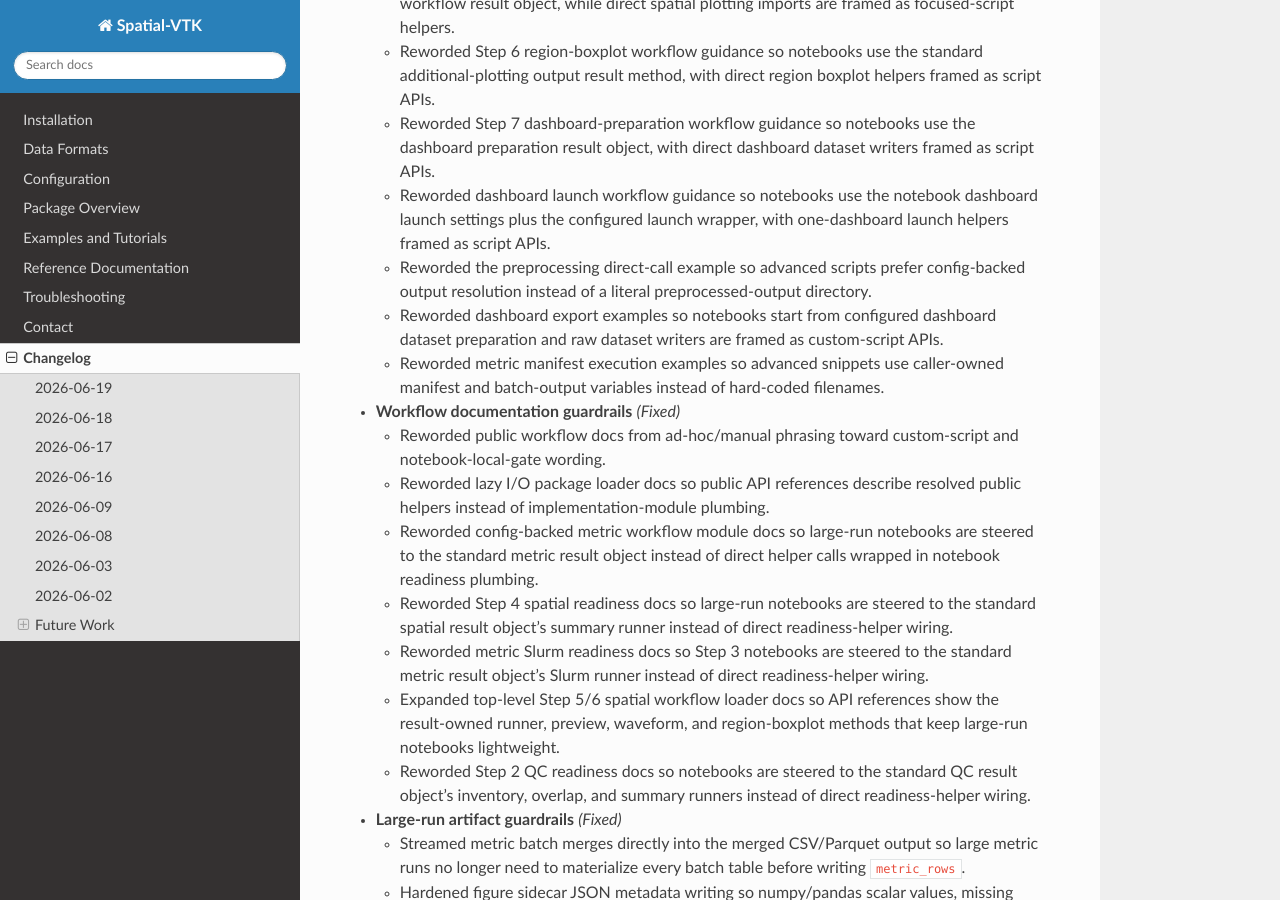
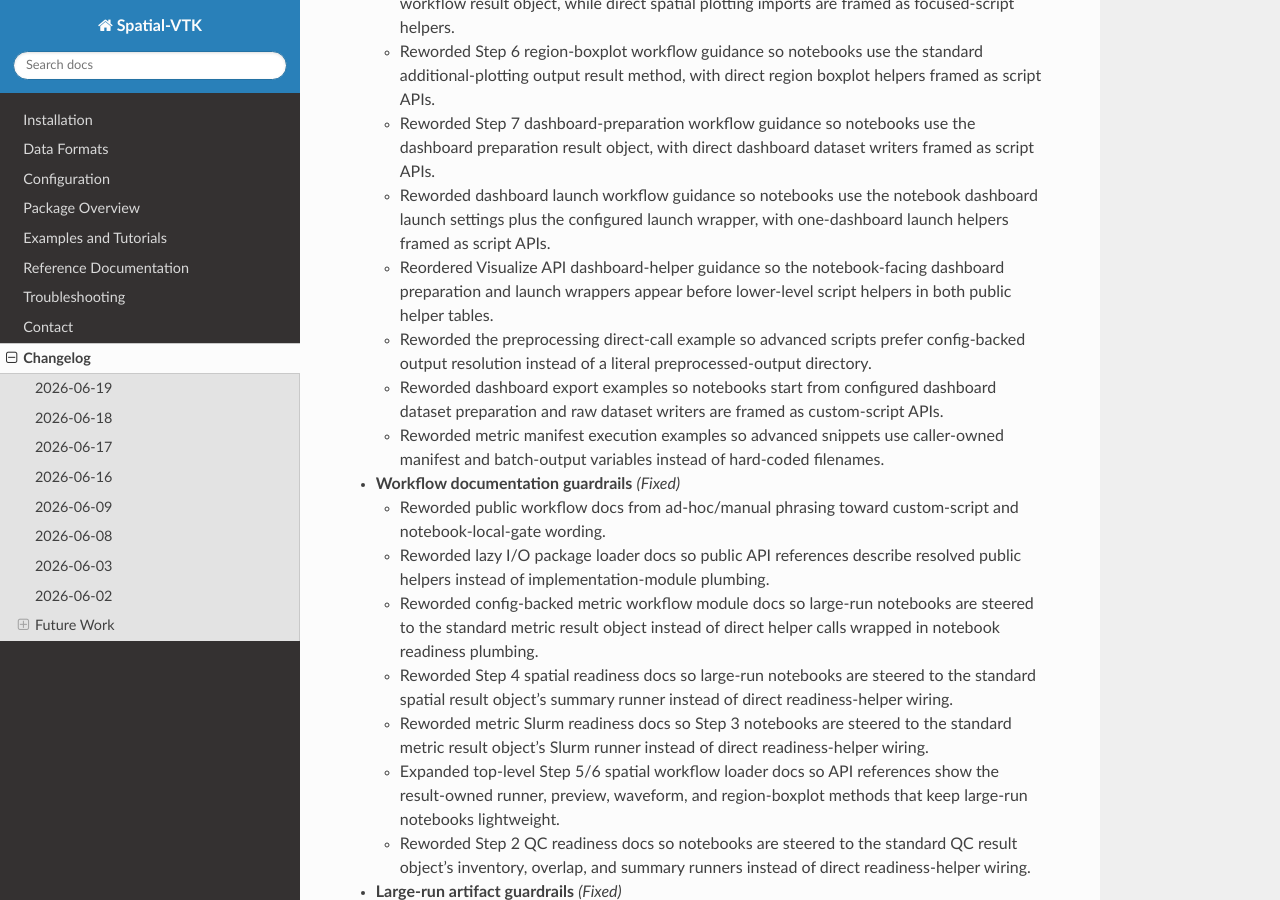
Before and after one commit to bcbirkel/spatial-vtk, a Sphinx documentation site: the page built from docs/changelog.rst, in a window 1280 px wide and 900 px high, scrolled down 1809 px. Built offline with Sphinx 7.4.7 and the Read the Docs theme 3.1.0, drawn with Linux system fonts in a browser that asks for light colours.

Commit message:
Clarify dashboard helper ordering docs

```diff
--- a/docs/changelog.rst
+++ b/docs/changelog.rst
@@ -98,6 +98,9 @@ Changelog
   - Reworded dashboard launch workflow guidance so notebooks use the
     notebook dashboard launch settings plus the configured launch wrapper,
     with one-dashboard launch helpers framed as script APIs.
+  - Reordered Visualize API dashboard-helper guidance so the notebook-facing
+    dashboard preparation and launch wrappers appear before lower-level script
+    helpers in both public helper tables.
   - Reworded the preprocessing direct-call example so advanced scripts prefer
     config-backed output resolution instead of a literal preprocessed-output
     directory.
```
Also changed, not shown: docs/reference/api/visualize.rst (+8 -5 lines), 1 other file.
